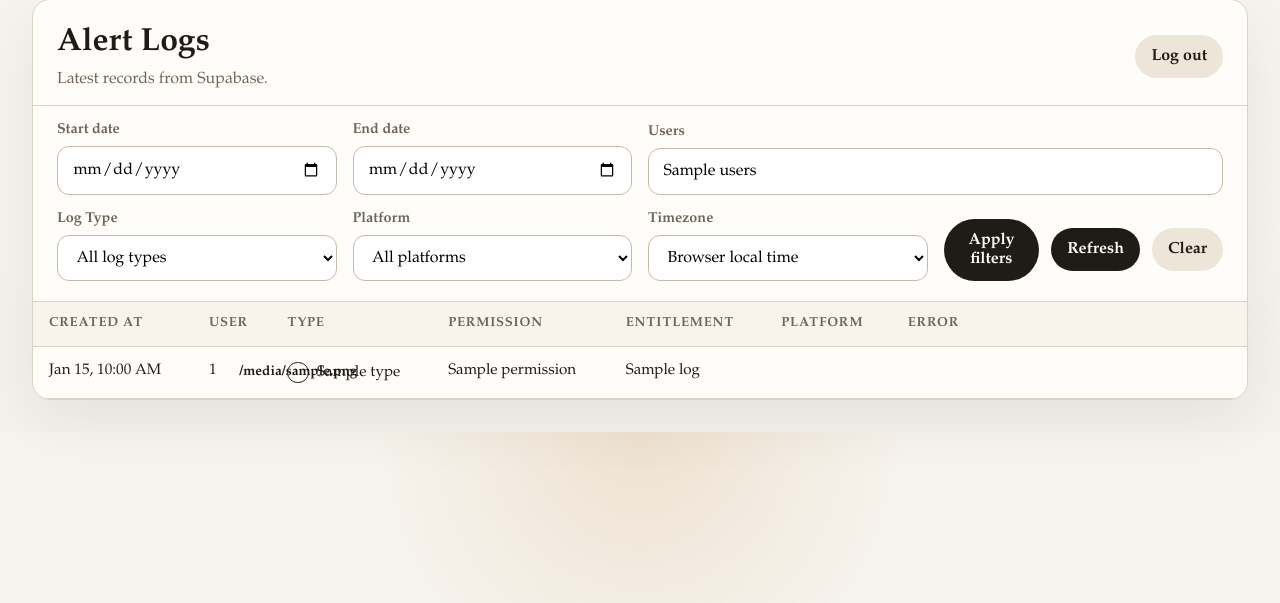
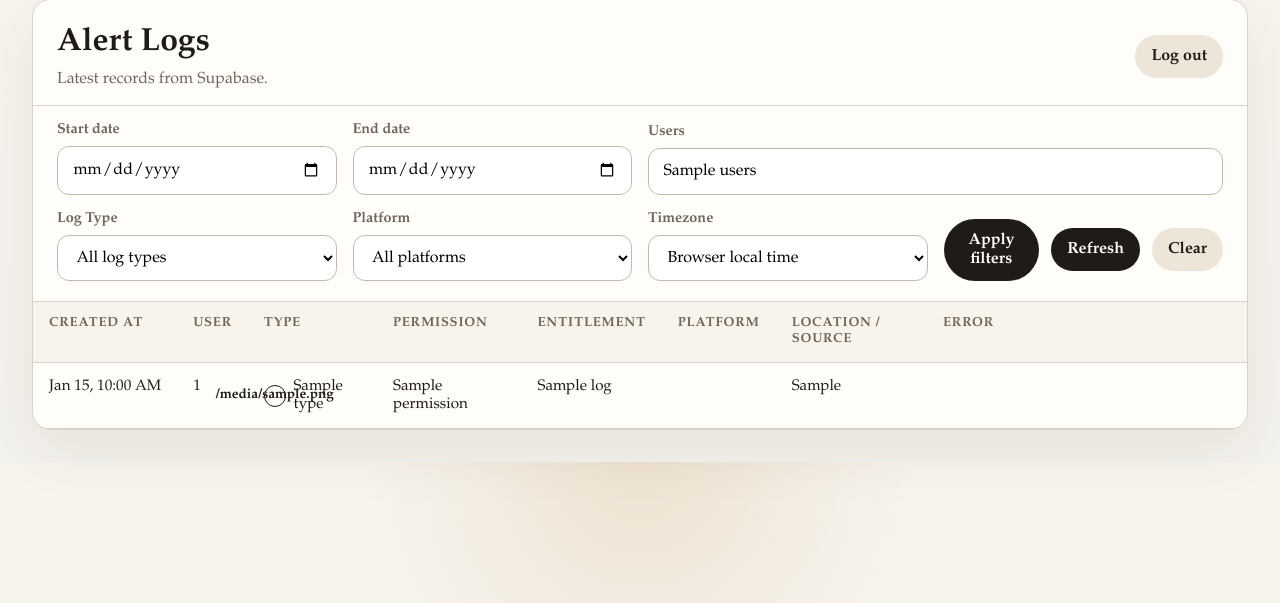
Before and after one commit to SamIAmHarris/pb_alert_logs, a FastAPI app: template app/templates/index.html in a window 1280 px wide. Shown: the part 33-636 px from the top of the page. Run offline with FastAPI, Linux system fonts and the light colour scheme; the template is opened without the code that fills it: most values are stand-ins (such as "Sample title", 1, 10 or a date in 2020); parts of the project's set-up code (start-up, migrations or seed data) failed here and were passed over.

Commit message:
Show location and source in logs

```diff
--- a/app/routes.py
+++ b/app/routes.py
@@ -17,6 +17,7 @@
     "STARTED_TRACKING",
     "TRACK_ONCE",
     "STOPPED_TRACKING",
+    "LOCATION_RECEIVED"
 ]
 PLATFORMS = ["ios", "android"]
 
@@ -31,6 +32,19 @@
 
 def _has_text(value: Any) -> bool:
     return isinstance(value, str) and bool(value.strip())
+
+
+def _format_location_source(location: Any, source: Any) -> str:
+    location_text = str(location).strip() if _has_text(location) else ""
+    source_text = str(source).strip() if _has_text(source) else ""
+
+    if location_text and source_text:
+        return f"{location_text}: {source_text}"
+    if location_text:
+        return location_text
+    if source_text:
+        return source_text
+    return "-"
 
 
 def _format_timestamp(value: Any) -> str:
@@ -130,6 +144,7 @@
                 "permission": _display_value(row.get("permission")),
                 "entitlement": _display_value(row.get("entitlement")),
                 "platform": _display_value(row.get("platform")),
+                "location_source": _format_location_source(row.get("location"), row.get("source")),
                 "error": _display_value(row.get("error")),
             }
             for row in rows
--- a/app/supabase_client.py
+++ b/app/supabase_client.py
@@ -26,7 +26,7 @@
 
     query = (
         client.table(settings.supabase_logs_table)
-        .select("id, created_at, user_id, type, permission, entitlement, platform, error")
+        .select("id, created_at, user_id, type, permission, entitlement, platform, location, source, error")
         .order("created_at", desc=True)
         .limit(query_limit)
     )
--- a/app/templates/index.html
+++ b/app/templates/index.html
@@ -88,6 +88,7 @@
               <th>Permission</th>
               <th>Entitlement</th>
               <th>Platform</th>
+              <th>Location / Source</th>
               <th>Error</th>
             </tr>
           </thead>
@@ -110,6 +111,7 @@
                 <td>{{ log.permission }}</td>
                 <td>{{ log.entitlement }}</td>
                 <td>{{ log.platform }}</td>
+                <td>{{ log.location_source }}</td>
                 <td class="error-cell">{{ log.error }}</td>
               </tr>
             {% endfor %}
```
